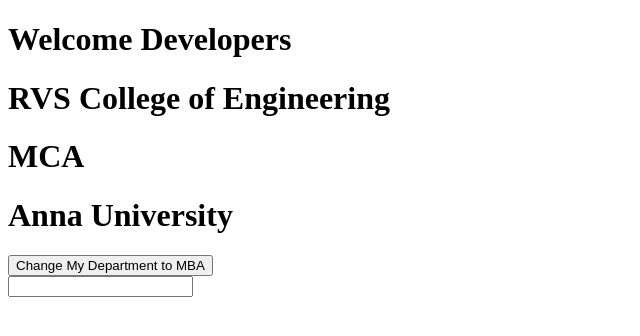
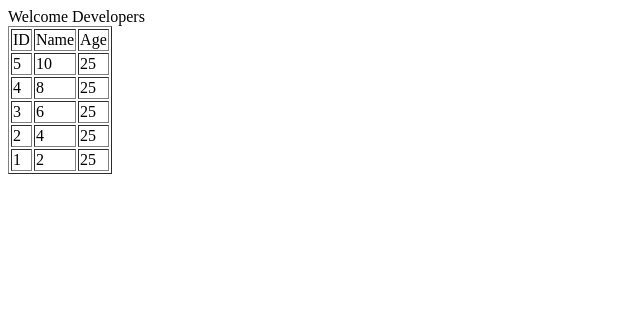
Before and after one commit to ManibharathiDev/ReactUILearn, a React (Create React App) app: page / in a window 1280 px wide. Shown: the top 336 px of the page, without its empty margins (0-640 px from the left). Built offline with nearby package versions, Linux system fonts and the light colour scheme.

Commit message:
Map Added

```diff
--- a/src/component/headercomp.js
+++ b/src/component/headercomp.js
@@ -11,6 +11,11 @@
         setCount(myCount);
     }
 
+    const myNumbers = props.myId;
+    const myList = myNumbers.map((lists) =>
+        <li>{lists}</li>
+    );
+
     return(
         <div>
             New Header Component {props.newName}
@@ -18,6 +23,9 @@
                 {count}
             </h1>
             <button onClick={changeCount}>Change Count</button>
+            <ul>
+                {myList}
+            </ul>
         </div>
     )
 }
--- a/src/index.js
+++ b/src/index.js
@@ -1,47 +1,29 @@
 import React from "react";
-import ReactDOM from "react-dom/client"
+import ReactDOM from "react-dom/client";
+import HeaderComps from "./component/headercomp";
+//Default Export
+//Named Export
 
-class College extends React.Component{
+const ListComponent = (props) => {
 
-        constructor(props){
-            super(props);
-            //const[myName,setMyName] = useState("Ran");
+    //const myNumbers = [5,4,3,2,1];
+    const myNumbers = props.myId
+    const listItems = myNumbers.map((num) =>
+       <tr key={num.toString()}><td>{num}</td><td>{num*2}</td><td>25</td></tr>
+    );
 
-            this.state = {collegeName:"RVS College of Engineering",
-                        department:"MCA",
-                        affiliation:"Anna University",
-        };
-
-        }
-
-        changeState = () => {
-            this.setState(
-                {department:"MBA",
-                collegeName:"PSG Tech",
-            }
-            );
-        }
-        changeMyDepartment = (value) => {
-                this.setState({
-                    department:value
-                });
-        }
-
-        render()
-        {
-            return(
-                <div>
-                    <h1>Welcome Developers</h1>
-                    <h1>{this.state.collegeName}</h1>
-                    <h1>{this.state.department}</h1>
-                    <h1>{this.state.affiliation}</h1>
-                    <button onClick={this.changeState}>Change My Department to MBA</button>
-                    <br/>
-                    <input type="text" onChange={(e)=>this.changeMyDepartment(e.target.value)}/>
-                </div>
-            )
-        }
+    return(
+        <div>
+            Welcome Developers
+            <table border="1">
+                <tr><td>ID</td><td>Name</td><td>Age</td></tr>
+                {listItems}
+            </table>
+        </div>
+    );
 }
 
+const myNumbers = [5,4,3,2,1];
 const root = ReactDOM.createRoot(document.getElementById('root'));
-root.render(<College/>);
+root.render(<ListComponent myId={myNumbers}/>);
+//root.render(<HeaderComps newName="Ranjith" myId={myNumbers}/>)
```
Also changed, not shown: src/index.mainstate.js (added, +47 -0 lines).
